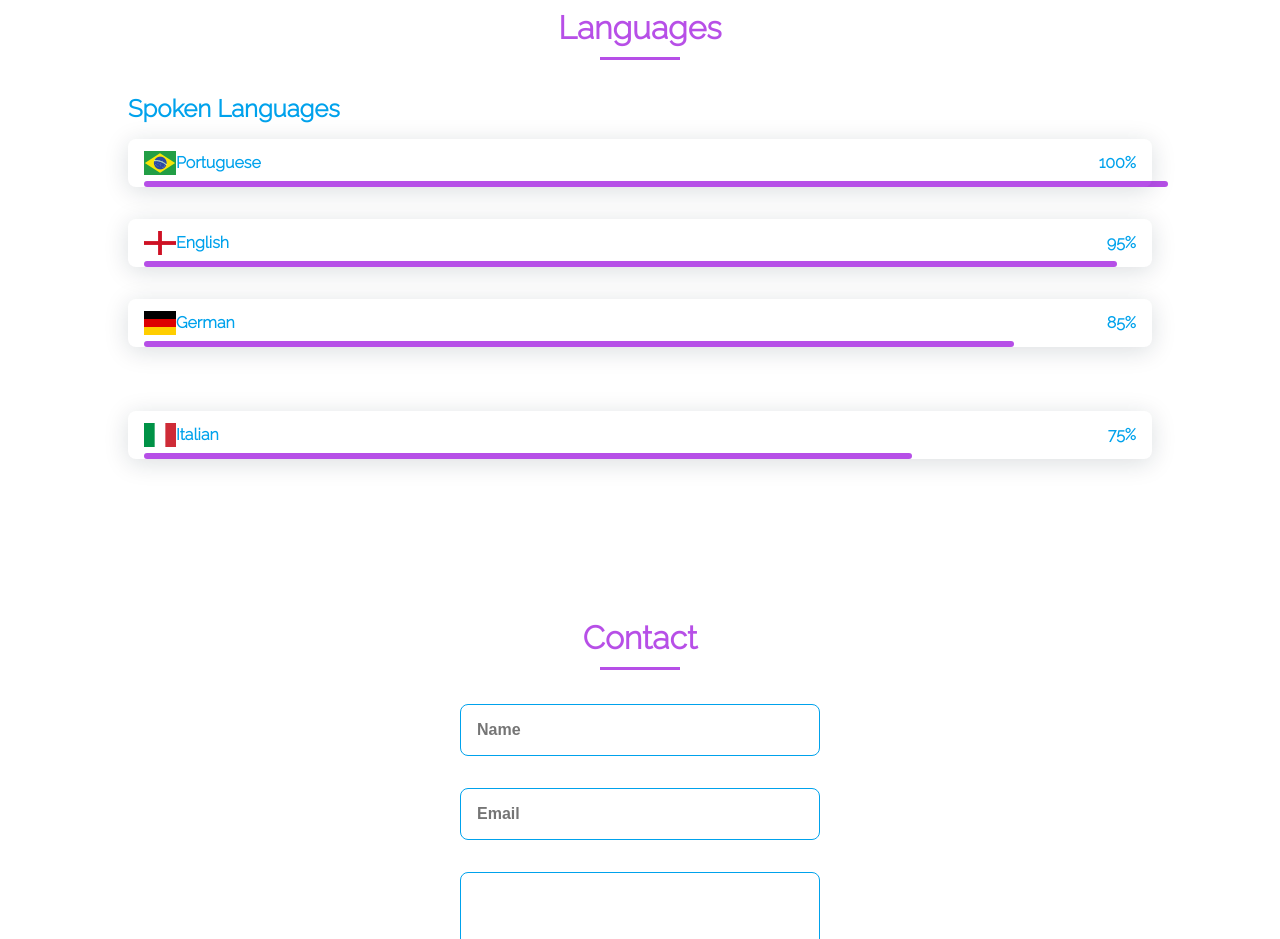
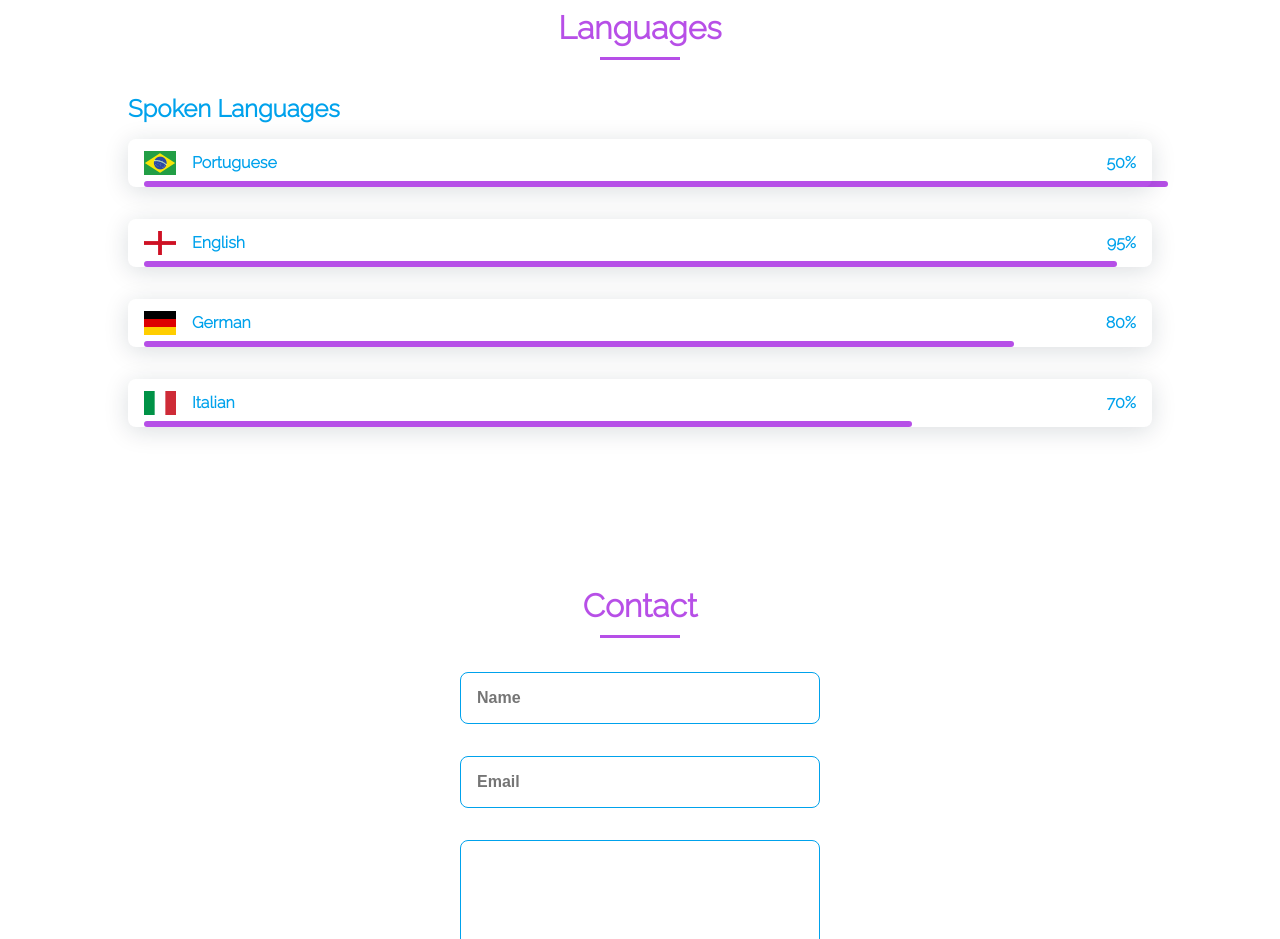
Before and after one commit to RodriguesCarolina/My-Personal-Website, a plain HTML site: page index.html in a window 1280 px wide. Shown: the part 2280-3219 px from the top of the page. Drawn offline with nearby package versions, Linux system fonts and the light colour scheme.

Commit message:
Update index.html

```diff
--- a/index.html
+++ b/index.html
@@ -48,7 +48,7 @@
                 </div>
 
                 <div class="home__img">
-                    <img src="assets/img/profile2.png" alt="">
+                    <img src="assets/img/profile2.png" alt="profile" class="responsive">
                 </div>
             </section>
 
@@ -135,28 +135,27 @@
                 <div class="languages__container bd-grid">
                     <div>
                         <h2 class="languages__subtitle">Spoken Languages</h2>
-                            <div class="languages__data">
-                            <div class="languages__names">
-                                <img src="assets/img/brazil-3.png">
-                                <span class="languages__name"> Portuguese</span>
-                            </div>
-                            <div class="languages__bar languages__portuguese">
-
-                            </div>
-                            <div>
-                            <span class="languages__percentage">100%</span>
-                            </div>
-
-                        </div>
 
                         <div class="languages__data">
                             <div class="languages__names">
-                                <img src="assets/img/england.png">
-                                <span class="skills__name"> English</span>
+                                <div class="languages__icon">
+                                    <img src="assets/img/brazil-3.png" alt="">
+                                </div>
+                                <span class="languages__name">Portuguese</span>
                             </div>
-                            <div class="languages__bar languages__english">
-
+                            <div class="languages__bar languages__portuguese"></div>
+                            <div>
+                                <span class="languages__percentage">50%</span>
                             </div>
+                        </div>
+                        <div class="languages__data">
+                            <div class="languages__names">
+                                <div class="languages__icon">
+                                    <img src="assets/img/england.png" alt="">
+                                </div>
+                                <span class="languages__name">English</span>
+                            </div>
+                            <div class="languages__bar languages__english"></div>
                             <div>
                                 <span class="languages__percentage">95%</span>
                             </div>
@@ -164,34 +163,36 @@
 
                         <div class="languages__data">
                             <div class="languages__names">
-                                <img src="assets/img/germany.png">
-                                 <span class="skills__name"> German</span>
+                                <div class="languages__icon">
+                                <img src="assets/img/germany.png" alt="">
+                                </div>
+                                <span class="languages__name">German</span>
                             </div>
-                            <div class="languages__bar languages__german">
+                            <div class="languages__bar languages__german"></div>
+                            <div>
+                                <span class="languages__percentage">80%</span>
+                            </div>
+                        </div>
+
+                        <div class="languages__data">
+                            <div class="languages__names">
+                                <div class="languages__icon">
+                                    <img src="assets/img/italy.png" alt="">
+                                </div>
+                                <span class="languages__name">Italian</span>
+                            </div>
+                            <div class="languages__bar languages__italian">
 
                             </div>
                             <div>
-                                <span class="languages__percentage">85%</span>
+                                <span class="languages__percentage">70%</span>
                             </div>
                         </div>
 
                         </div>
+                    </div>
 
-                           <div class="languages__data">
-                            <div class="languages__names">
-                                <img src="assets/img/italy.png">
-                                 <span class="skills__name"> Italian</span>
-                            </div>
-
-                            <div class="languages__bar languages__italian">
-
-                            </div>
-                            <div>
-                                <span class="languages__percentage">75%</span>
-                            </div>
-                        </div>
-
-                        </div>
+                    <div>
 
                     </div>
                 </div>
```
